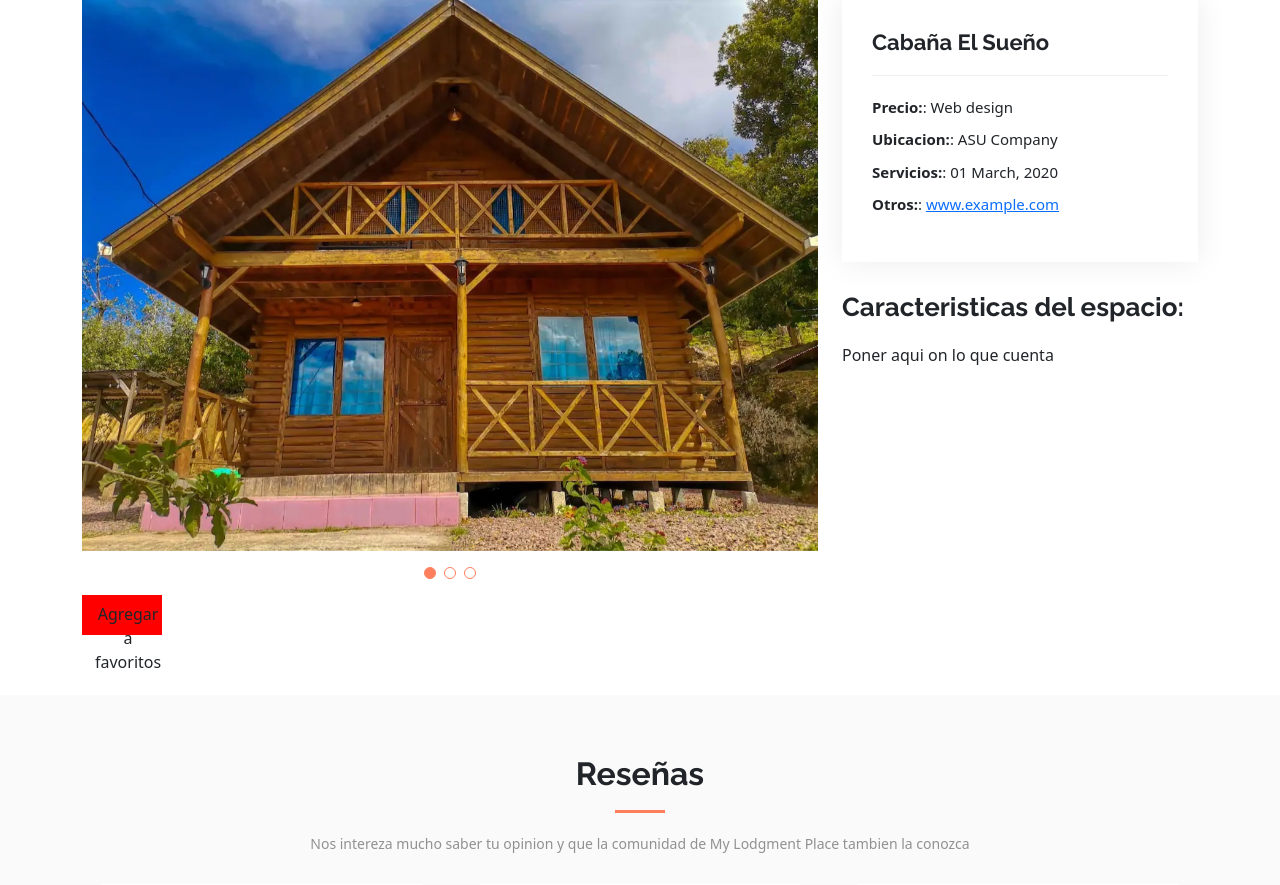
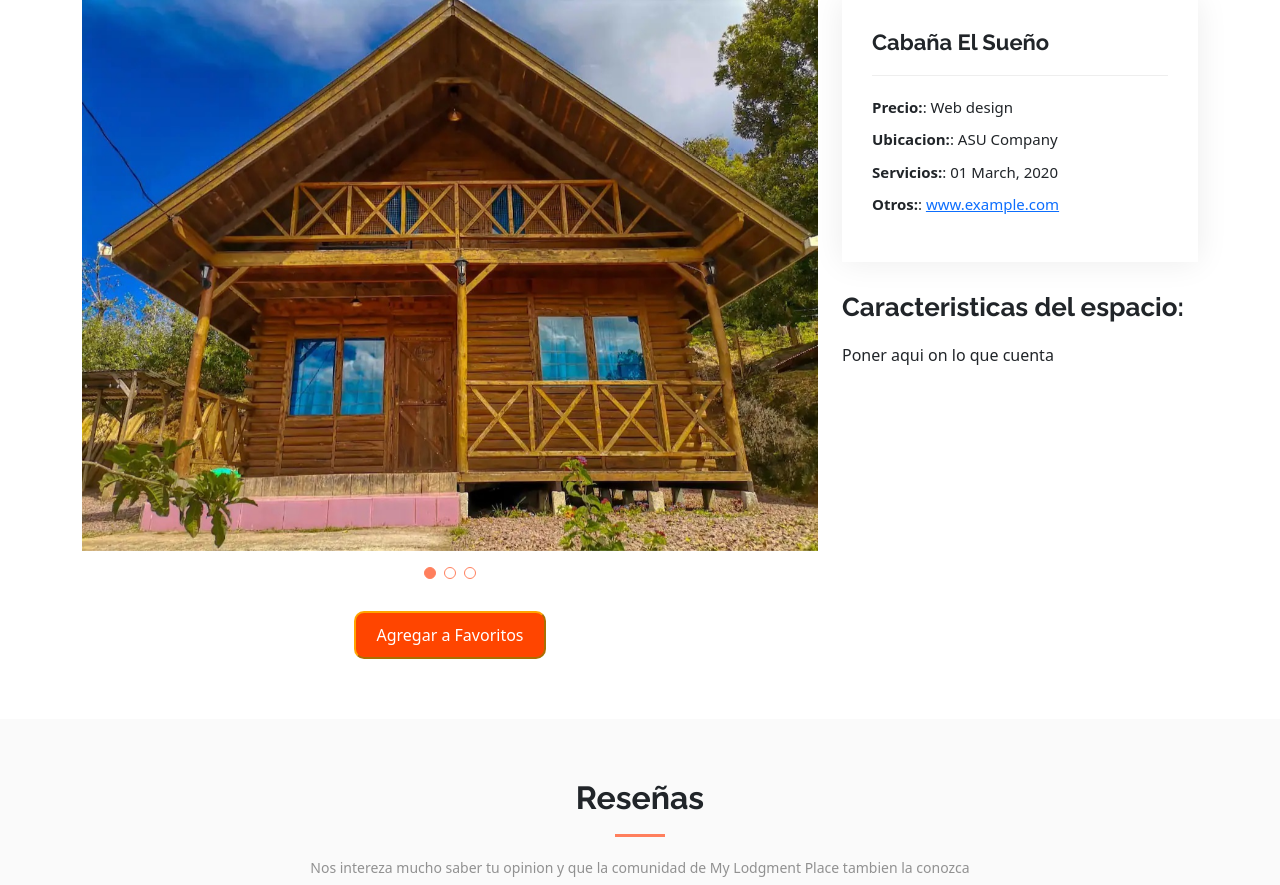
Before and after one commit to Mvargas26/MyLodgmentPlace, a PHP site: page /App/Views/InmuebleDetalle_View.php in a window 1280 px wide. Shown: the part 183-1068 px from the top of the page. Run offline with PHP 8.4, Linux system fonts and the light colour scheme; data that the repository does not hold is empty; some libraries are stand-ins or nearby versions.

Commit message:
cambio en string de conexion

```diff
--- a/App/Modules/Master_Class.php
+++ b/App/Modules/Master_Class.php
@@ -2,11 +2,16 @@
 date_default_timezone_set("America/Costa_Rica");
 
 class Master_Class{
-    private $server = "tiusr29pl.cuc-carrera-ti.ac.cr";
-    private $username = "sitios";
+    // private $server = "tiusr29pl.cuc-carrera-ti.ac.cr";
+    // private $username = "sitios";
+    // private $password = "Sitios2023*";
+    // private $db = "mylodgmentplace";
+    private $conn;
+
+    private $server = "185.211.7.52";
+    private $username = "u538860919_sitios";
     private $password = "Sitios2023*";
-    private $db = "mylodgmentplace";
-    private $conn;
+    private $db = "u538860919_mylodgmentplac";
 
     function __construct()
     {
--- a/App/Views/InmuebleDetalle_View.php
+++ b/App/Views/InmuebleDetalle_View.php
@@ -38,9 +38,9 @@ include './templates/Header.php';
               </div>
               <div class="swiper-pagination"></div>
             </div>
-            <div class="corazon">
-            <a href="#" id="btnAgregarFavoritos" class="btn btn Primary">Agregar a favoritos</a>
-            </div>
+            <div class="text-center mt-3">
+                    <button id="btnAgregarFavoritos" name="btnAgregarFavoritos" class="custom-button" type="submit">Agregar a Favoritos</button>
+                </div>
           </div>
 
           <div class="col-lg-4">
--- a/App/assets/css/customStyle.css
+++ b/App/assets/css/customStyle.css
@@ -32,17 +32,5 @@
 
 
   /*##########################################################################################################################*/
-/*###################################  VISTA panel Usuario ###################################################################*/
+/*###################################  REGISTRO_vIEW ###################################################################*/
 /*##########################################################################################################################*/
-
-.corazon {
-  width: 80px;
-  height: 40px;
-  background: red;
-  transition: width 2s, height 4s;
-}
-
-.corazon:hover {
-  width: 100px;
-  height: 100px;
-}
```
